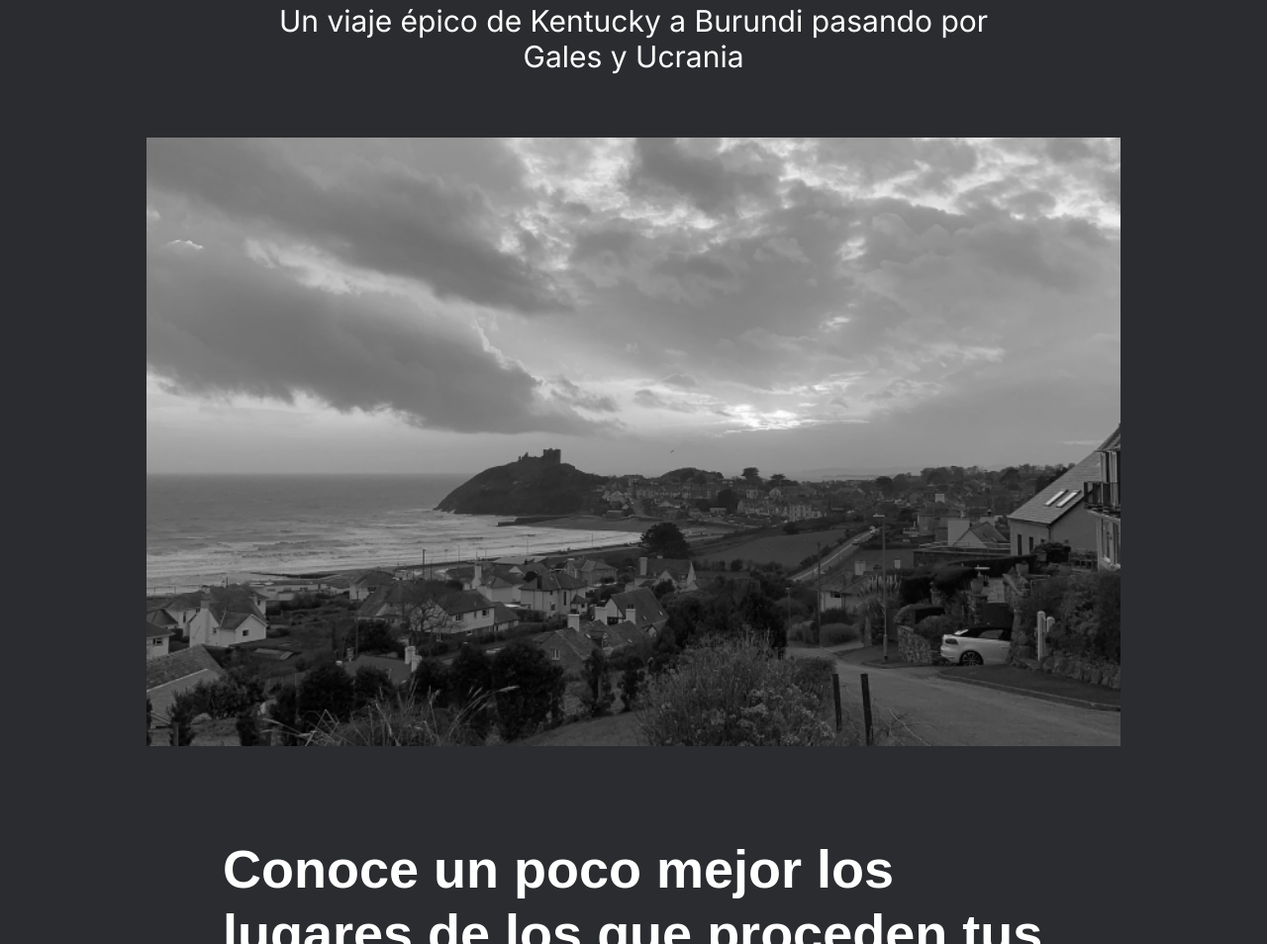
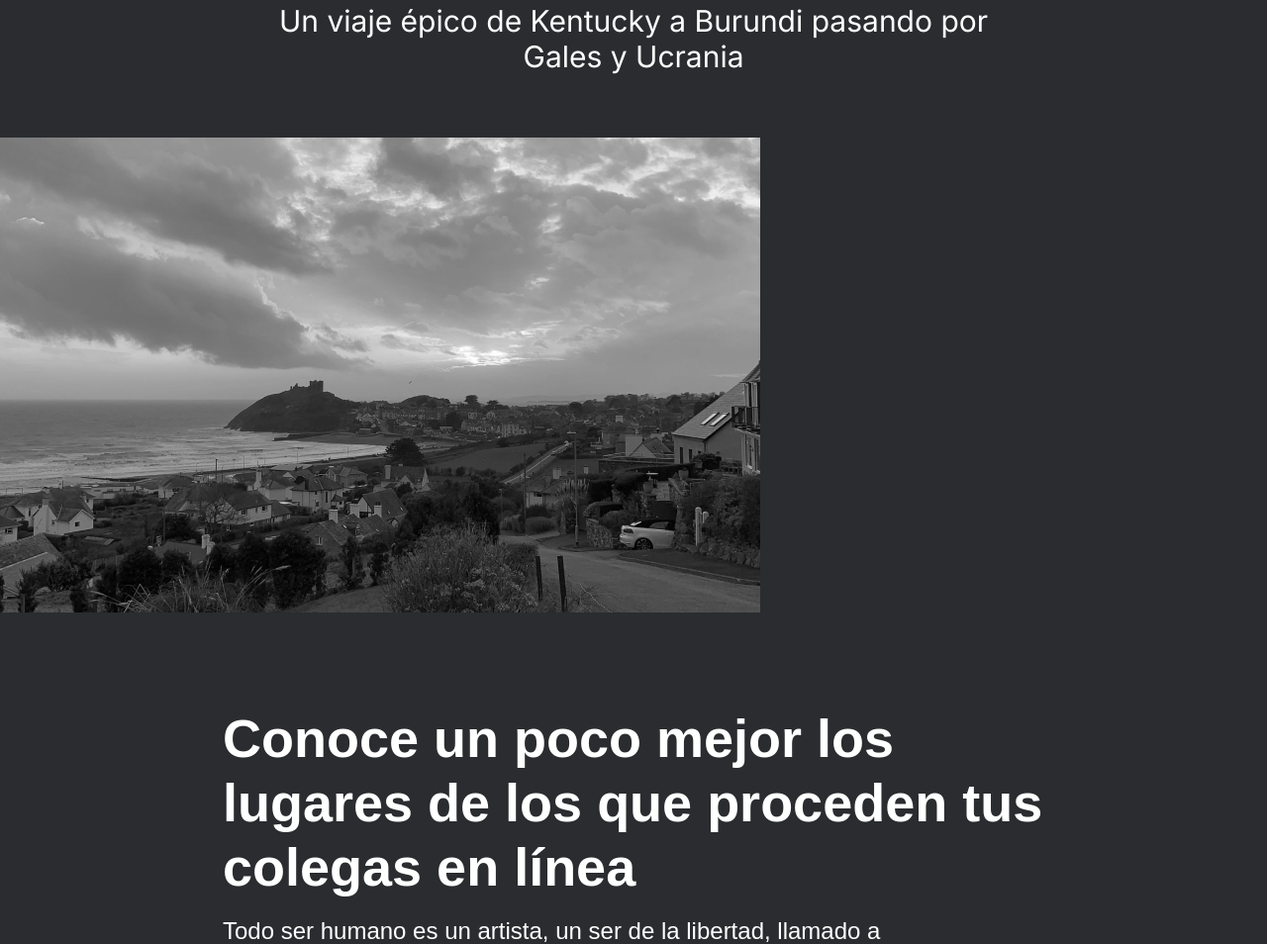
Before and after one commit to cvasquezkaren-source/web_project_homeland, a plain HTML site: page index.html in a window 1280 px wide. Shown: the part 370-1324 px from the top of the page at 99% size. Drawn offline with Linux system fonts and the light colour scheme; files whose address does not match are found by name.

Commit message:
correcion

```diff
--- a/index.html
+++ b/index.html
@@ -23,8 +23,7 @@
     <section class="Colegas" id="colegas">
         <h1 class="Colegas__title">De patria a patria</h1>
         <p class="Colegas__subtitle">Un viaje épico de Kentucky a Burundi pasando por Gales y Ucrania</p>
-        <img src="./images/image.jpg" class="Colegas_imagen" alt="paisaje">
-
+        <img src="./images/image.jpg" class="Colegas__imagen" alt="paisaje">
         <div class="Colegas__content">
             <h2 class="Colegas__content-title">Conoce un poco mejor los lugares de los que proceden tus colegas en línea</h2>
             <p class="Colegas__description">Todo ser humano es un artista, un ser de la libertad, llamado a participar en la transformación y reforma de las condiciones, el pensamiento y las estructuras que conforman e influyen en nuestras vidas.</p>
```
